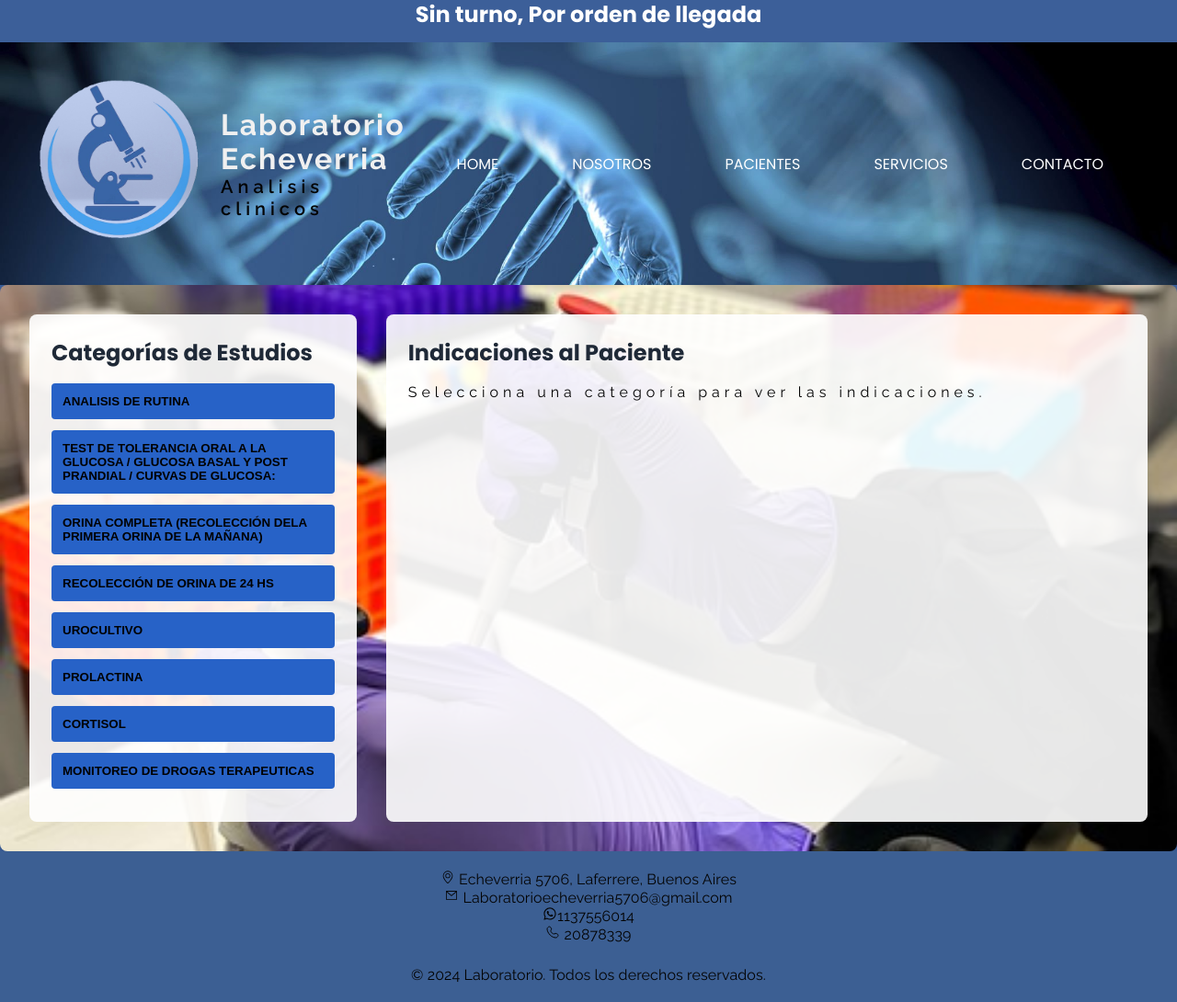
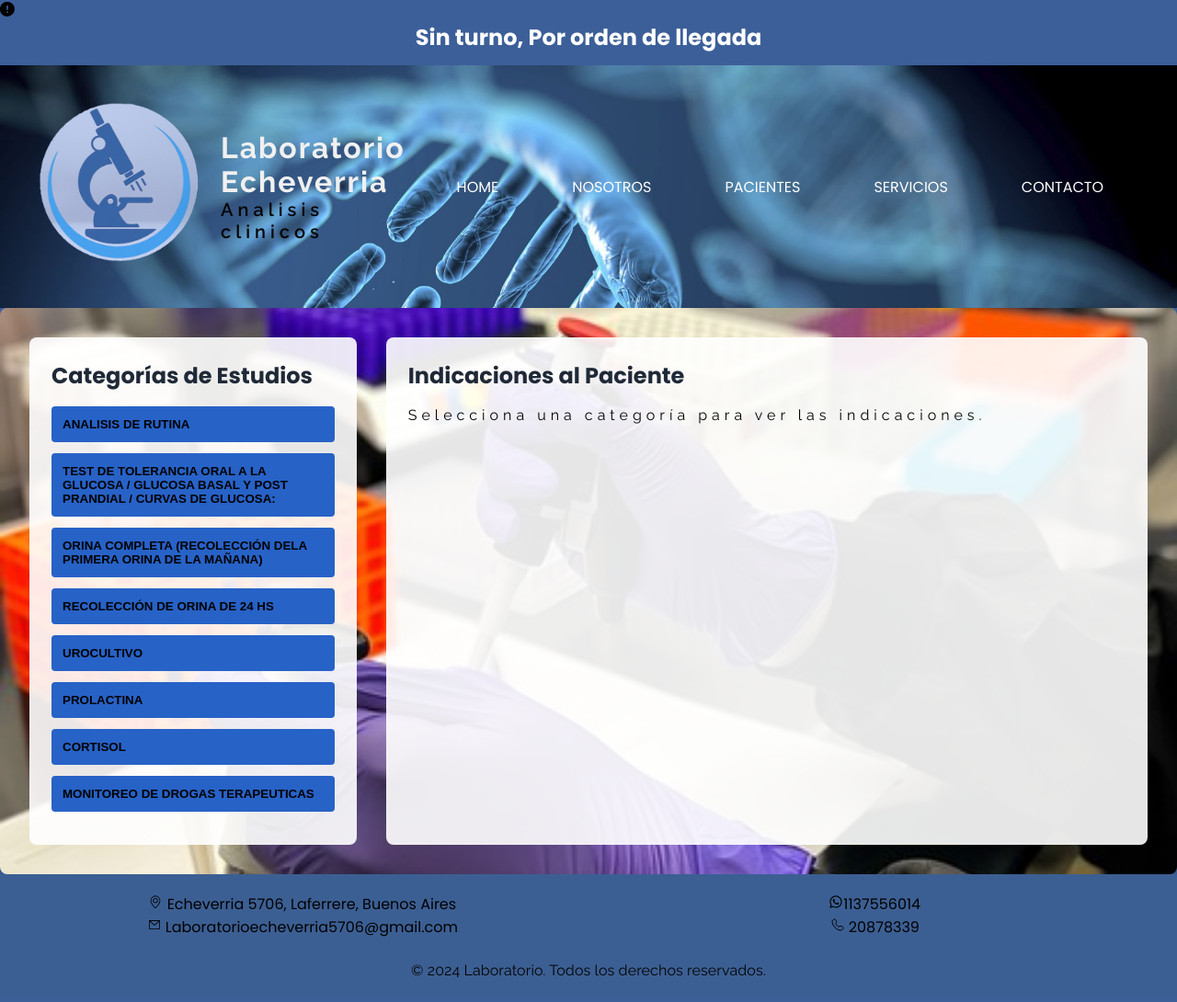
Before and after one commit to JMsanchez4920/laboratorio2024., a plain HTML site: page PACIENTES.html in a window 1280 px wide. Shown: the whole page at 92% size. Drawn offline with Linux system fonts and the light colour scheme.

Commit message:
Update PACIENTES.html

```diff
--- a/PACIENTES.html
+++ b/PACIENTES.html
@@ -11,9 +11,12 @@
 
 <body>
     <div class="purple-banner">
-
+        <svg xmlns="http://www.w3.org/2000/svg" width="1em" height="1em" viewBox="0 0 20 20">
+            <path fill="currentColor"
+                d="M2.93 17.07A10 10 0 1 1 17.07 2.93A10 10 0 0 1 2.93 17.07M9 5v6h2V5zm0 8v2h2v-2z" />
         </svg><h2>Sin turno, Por orden de llegada</h2>
     </div>
+
 
     <header>
         <div class="container">
@@ -58,23 +61,22 @@
         </div>
     </main>
 
+
     <footer>
-        <div class="footer-txt">
-            <p>
-                <svg xmlns="http://www.w3.org/2000/svg" width="1em" height="1em" viewBox="0 0 24 24"><path fill="currentColor" fill-rule="evenodd" d="m12.065 21.243l-.006-.005zm.182-.274a29 29 0 0 0 3.183-3.392c2.04-2.563 3.281-5.09 3.365-7.337a6.8 6.8 0 1 0-13.591 0c.085 2.247 1.327 4.774 3.366 7.337a29 29 0 0 0 3.183 3.392q.166.15.247.218zm-.985 1.165S4 16.018 4 10a8 8 0 1 1 16 0c0 6.018-7.262 12.134-7.262 12.134c-.404.372-1.069.368-1.476 0M12 12.8a2.8 2.8 0 1 0 0-5.6a2.8 2.8 0 0 0 0 5.6m0 1.2a4 4 0 1 1 0-8a4 4 0 0 1 0 8"/></svg> Echeverria 5706, Laferrere, Buenos Aires
+        <div class="footer-content">
+            <div class="footer-column">   <svg xmlns="http://www.w3.org/2000/svg" width="1em" height="1em" viewBox="0 0 24 24"><path fill="currentColor" fill-rule="evenodd" d="m12.065 21.243l-.006-.005zm.182-.274a29 29 0 0 0 3.183-3.392c2.04-2.563 3.281-5.09 3.365-7.337a6.8 6.8 0 1 0-13.591 0c.085 2.247 1.327 4.774 3.366 7.337a29 29 0 0 0 3.183 3.392q.166.15.247.218zm-.985 1.165S4 16.018 4 10a8 8 0 1 1 16 0c0 6.018-7.262 12.134-7.262 12.134c-.404.372-1.069.368-1.476 0M12 12.8a2.8 2.8 0 1 0 0-5.6a2.8 2.8 0 0 0 0 5.6m0 1.2a4 4 0 1 1 0-8a4 4 0 0 1 0 8"/></svg> Echeverria 5706, Laferrere, Buenos Aires
                 <br>
                 <svg xmlns="http://www.w3.org/2000/svg" width="1em" height="1em" viewBox="0 0 20 20"><g fill="currentColor" fill-rule="evenodd" clip-rule="evenodd"><path d="M17 4H3a.5.5 0 0 0-.5.5v11a.5.5 0 0 0 .5.5h14a.5.5 0 0 0 .5-.5v-11A.5.5 0 0 0 17 4M3.5 15V5h13v10z"/><path d="m17.324 4.88l-7.045 6a.5.5 0 0 1-.65-.001l-6.956-6A.5.5 0 0 1 3 4h14a.5.5 0 0 1 .324.88M15.642 5H4.345l5.612 4.841z"/></g></svg> Laboratorioecheverria5706@gmail.com
-                <br>
 
-                <svg xmlns="http://www.w3.org/2000/svg" width="1em" height="1em" viewBox="0 0 24 24"><path fill="currentColor" d="M19.05 4.91A9.82 9.82 0 0 0 12.04 2c-5.46 0-9.91 4.45-9.91 9.91c0 1.75.46 3.45 1.32 4.95L2.05 22l5.25-1.38c1.45.79 3.08 1.21 4.74 1.21c5.46 0 9.91-4.45 9.91-9.91c0-2.65-1.03-5.14-2.9-7.01m-7.01 15.24c-1.48 0-2.93-.4-4.2-1.15l-.3-.18l-3.12.82l.83-3.04l-.2-.31a8.26 8.26 0 0 1-1.26-4.38c0-4.54 3.7-8.24 8.24-8.24c2.2 0 4.27.86 5.82 2.42a8.18 8.18 0 0 1 2.41 5.83c.02 4.54-3.68 8.23-8.22 8.23m4.52-6.16c-.25-.12-1.47-.72-1.69-.81c-.23-.08-.39-.12-.56.12c-.17.25-.64.81-.78.97c-.14.17-.29.19-.54.06c-.25-.12-1.05-.39-1.99-1.23c-.74-.66-1.23-1.47-1.38-1.72c-.14-.25-.02-.38.11-.51c.11-.11.25-.29.37-.43s.17-.25.25-.41c.08-.17.04-.31-.02-.43s-.56-1.34-.76-1.84c-.2-.48-.41-.42-.56-.43h-.48c-.17 0-.43.06-.66.31c-.22.25-.86.85-.86 2.07s.89 2.4 1.01 2.56c.12.17 1.75 2.67 4.23 3.74c.59.26 1.05.41 1.41.52c.59.19 1.13.16 1.56.1c.48-.07 1.47-.6 1.67-1.18c.21-.58.21-1.07.14-1.18s-.22-.16-.47-.28"/></svg>1137556014
+            </div>
+            <div class="footer-column"> <svg xmlns="http://www.w3.org/2000/svg" width="1em" height="1em" viewBox="0 0 24 24"><path fill="currentColor" d="M19.05 4.91A9.82 9.82 0 0 0 12.04 2c-5.46 0-9.91 4.45-9.91 9.91c0 1.75.46 3.45 1.32 4.95L2.05 22l5.25-1.38c1.45.79 3.08 1.21 4.74 1.21c5.46 0 9.91-4.45 9.91-9.91c0-2.65-1.03-5.14-2.9-7.01m-7.01 15.24c-1.48 0-2.93-.4-4.2-1.15l-.3-.18l-3.12.82l.83-3.04l-.2-.31a8.26 8.26 0 0 1-1.26-4.38c0-4.54 3.7-8.24 8.24-8.24c2.2 0 4.27.86 5.82 2.42a8.18 8.18 0 0 1 2.41 5.83c.02 4.54-3.68 8.23-8.22 8.23m4.52-6.16c-.25-.12-1.47-.72-1.69-.81c-.23-.08-.39-.12-.56.12c-.17.25-.64.81-.78.97c-.14.17-.29.19-.54.06c-.25-.12-1.05-.39-1.99-1.23c-.74-.66-1.23-1.47-1.38-1.72c-.14-.25-.02-.38.11-.51c.11-.11.25-.29.37-.43s.17-.25.25-.41c.08-.17.04-.31-.02-.43s-.56-1.34-.76-1.84c-.2-.48-.41-.42-.56-.43h-.48c-.17 0-.43.06-.66.31c-.22.25-.86.85-.86 2.07s.89 2.4 1.01 2.56c.12.17 1.75 2.67 4.23 3.74c.59.26 1.05.41 1.41.52c.59.19 1.13.16 1.56.1c.48-.07 1.47-.6 1.67-1.18c.21-.58.21-1.07.14-1.18s-.22-.16-.47-.28"/></svg>1137556014
                 <br>
                 <svg xmlns="http://www.w3.org/2000/svg" width="1em" height="1em" viewBox="0 0 24 24"><path fill="none" stroke="currentColor" stroke-linecap="round" stroke-linejoin="round" stroke-width="1.5" d="M15.6 14.522c-2.395 2.52-8.504-3.534-6.1-6.064c1.468-1.545-.19-3.31-1.108-4.609c-1.723-2.435-5.504.927-5.39 3.066c.363 6.746 7.66 14.74 14.726 14.042c2.21-.218 4.75-4.21 2.215-5.669c-1.268-.73-3.009-2.17-4.343-.767"/></svg> 20878339
-            </p>
-            <br><p>&copy; 2024 Laboratorio. Todos los derechos reservados.</p>
+            </div>
+        </div>
+        <br><p>&copy; 2024 Laboratorio. Todos los derechos reservados.</p>
+    </footer>
 
-        </div>
-
-    </footer>
 
 </body>
 </html>
```
